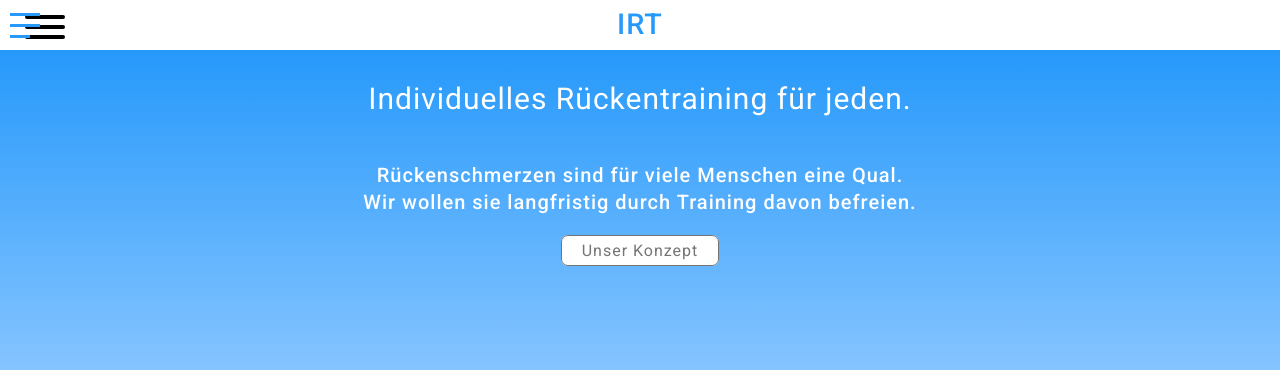
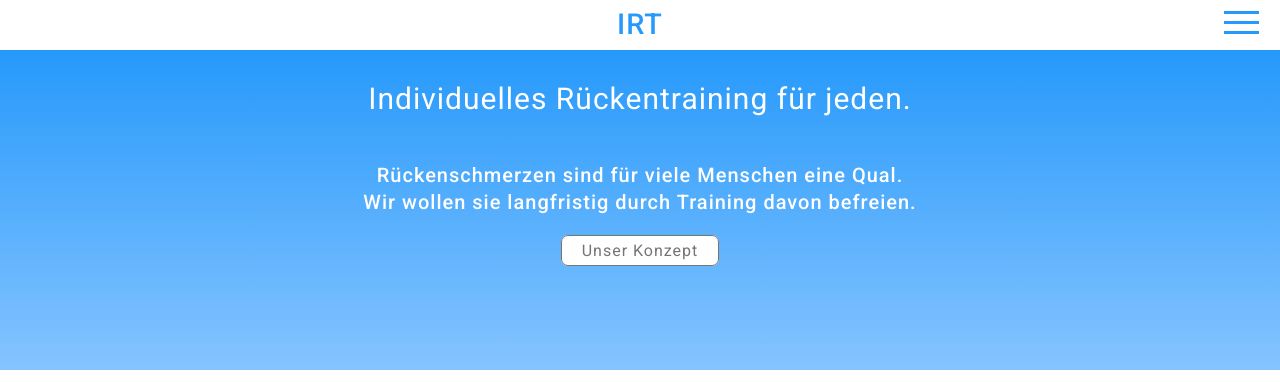
Before and after one commit to pbizimis/IRT, a Flask app: page / in a window 1280 px wide. Shown: the top 383 px of the page. Run offline with Flask 2, Linux system fonts and the light colour scheme.

Commit message:
navbar update

```diff
--- a/irtp/static/index.css
+++ b/irtp/static/index.css
@@ -149,32 +149,10 @@ body {
 /*
 TESTING
 */
-.hamburger--spin .hamburger-inner {
-    transition-duration: 0.22s;
-    transition-timing-function: cubic-bezier(0.55, 0.055, 0.675, 0.19); }
-    .hamburger--spin .hamburger-inner::before {
-      transition: top 0.1s 0.25s ease-in, opacity 0.1s ease-in; }
-    .hamburger--spin .hamburger-inner::after {
-      transition: bottom 0.1s 0.25s ease-in, transform 0.22s cubic-bezier(0.55, 0.055, 0.675, 0.19); }
-
-  .hamburger--spin.is-active .hamburger-inner {
-    transform: rotate(225deg);
-    transition-delay: 0.12s;
-    transition-timing-function: cubic-bezier(0.215, 0.61, 0.355, 1); }
-    .hamburger--spin.is-active .hamburger-inner::before {
-      top: 0;
-      opacity: 0;
-      transition: top 0.1s ease-out, opacity 0.1s 0.12s ease-out; }
-    .hamburger--spin.is-active .hamburger-inner::after {
-      bottom: 0;
-      transform: rotate(-90deg);
-      transition: bottom 0.1s ease-out, transform 0.22s 0.12s cubic-bezier(0.215, 0.61, 0.355, 1); }
-
 .hamburger {
   position: absolute;
-        left: 10px;
-        padding: 15px 15px;
-        display: inline-block;
+  right: 10px;
+  z-index: 2;
   cursor: pointer;
   transition-property: opacity, filter;
   transition-duration: 0.15s;
@@ -193,11 +171,11 @@ TESTING
   .hamburger.is-active .hamburger-inner,
   .hamburger.is-active .hamburger-inner::before,
   .hamburger.is-active .hamburger-inner::after {
-          background-color: #000; }
+    background-color: #2699FB; }
 
 .hamburger-box {
   width: 40px;
-        height: 24px;
+  height: 15px;
   display: inline-block;
   position: relative; }
 
@@ -206,10 +184,9 @@ TESTING
   top: 50%;
   margin-top: -2px; }
 .hamburger-inner, .hamburger-inner::before, .hamburger-inner::after {
-          width: 40px;
-          height: 4px;
-          background-color: #000;
-          border-radius: 4px;
+  width: 35px;
+  height: 3px;
+  background-color: #2699FB;
   position: absolute;
   transition-property: transform;
   transition-duration: 0.15s;
@@ -221,3 +198,24 @@ TESTING
   top: -10px; }
 .hamburger-inner::after {
   bottom: -10px; }
+
+
+.hamburger--spin .hamburger-inner {
+  transition-duration: 0.22s;
+  transition-timing-function: cubic-bezier(0.55, 0.055, 0.675, 0.19); }
+.hamburger--spin .hamburger-inner::before {
+  transition: top 0.1s 0.25s ease-in, opacity 0.1s ease-in; }
+.hamburger--spin .hamburger-inner::after {
+  transition: bottom 0.1s 0.25s ease-in, transform 0.22s cubic-bezier(0.55, 0.055, 0.675, 0.19); }
+.hamburger--spin.is-active .hamburger-inner {
+  transform: rotate(225deg);
+  transition-delay: 0.12s;
+  transition-timing-function: cubic-bezier(0.215, 0.61, 0.355, 1); }
+.hamburger--spin.is-active .hamburger-inner::before {
+  top: 0;
+  opacity: 0;
+  transition: top 0.1s ease-out, opacity 0.1s 0.12s ease-out; }
+.hamburger--spin.is-active .hamburger-inner::after {
+  bottom: 0;
+  transform: rotate(-90deg);
+  transition: bottom 0.1s ease-out, transform 0.22s 0.12s cubic-bezier(0.215, 0.61, 0.355, 1); }
--- a/irtp/static/index.js
+++ b/irtp/static/index.js
@@ -11,8 +11,9 @@ function toggleNavbar() {
     var element = document.getElementById("test");
     if(element.classList.contains("is-active")) {
         element.classList.remove("is-active");
+        document.getElementById("sidenav").style.width = "0";
     } else {
         element.classList.add("is-active");
+        document.getElementById("sidenav").style.width = "100%";
     }
-
 }
--- a/irtp/templates/index.html
+++ b/irtp/templates/index.html
@@ -22,26 +22,29 @@
     <div id="sidenav" class="sidenav-mob">
         <h1>IRT</h1>
         <p>Der Weg zum schmerzfreien Rücken</p>
-        <a href="javascript:void(0)" class="closebtn" onclick="closeNav()">&times;</a>
+        <!--<a href="javascript:void(0)" class="closebtn" onclick="closeNav()">&times;</a> -->
         <a href="#">Unser Konzept</a>
         <a href="#">Team</a>
         <a href="#">FAQ</a>
         <a href="#">Kontakt</a>
     </div>
+
+</section>
+
+
+<section class="header">
+    <!--
+    <div class="bar-wrap" onclick="openNav()">
+            <div class="bar"></div>
+            <div class="bar"></div>
+            <div class="bar" id="last"></div>
+    </div>
+-->
     <button id="test" class="hamburger hamburger--spin" type="button" onclick="toggleNavbar()">
         <span class="hamburger-box">
           <span class="hamburger-inner"></span>
         </span>
     </button>
-</section>
-
-
-<section class="header">
-    <div class="bar-wrap" onclick="openNav()">
-            <div class="bar"></div>
-            <div class="bar"></div>
-            <div class="bar" id="last"></div>
-    </div>
     <h1 class="heading">IRT</h1>
 </section>
 
```
Lines whose indentation alone changed are shown as unchanged.
